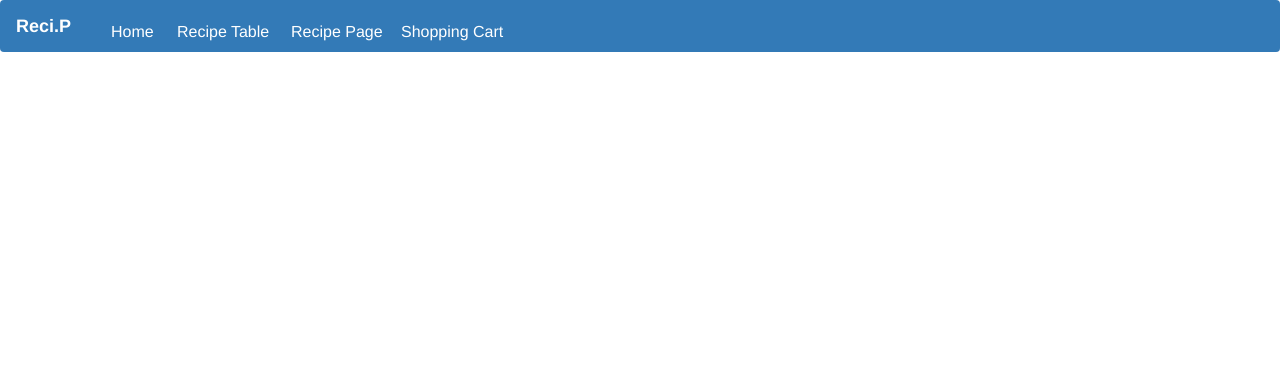
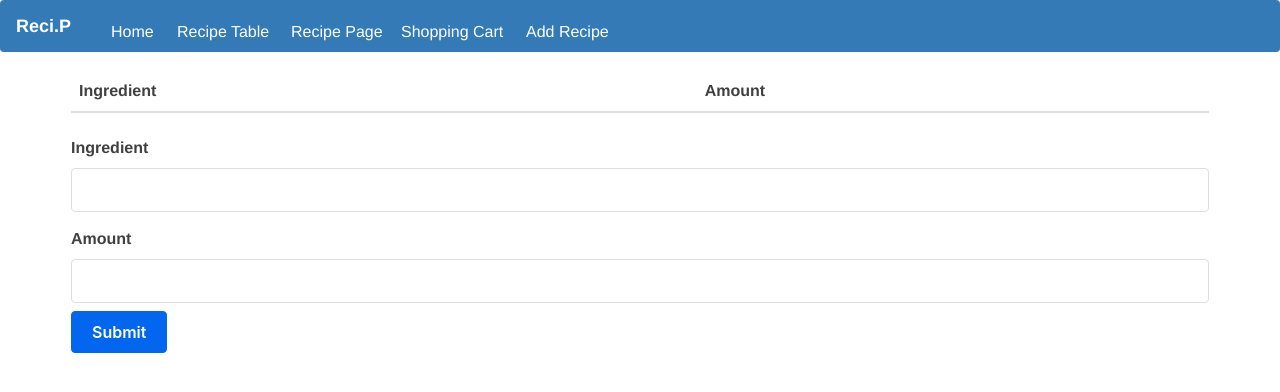
Before and after one commit to therodesun/recipes.io, a React (Create React App) app in the folder ui/: page /AddRecipe in a window 1280 px wide. Shown: the top 392 px of the page. Built offline with nearby package versions, Linux system fonts and the light colour scheme.

Commit message:
added add recipe page

```diff
--- /dev/null
+++ b/ui/src/AddRecipe/AddRecipe.js
@@ -0,0 +1,51 @@
+import React, { Component } from 'react'
+import Table from './Table'
+import Form from './Form'
+
+class AddRecipe extends Component {
+
+    state = {
+      ingredients: [],
+    }
+
+    removeCharacter = index => {
+      const { ingredients } = this.state
+
+      this.setState({
+        ingredients: ingredients.filter((ingredient, i) => {
+          return i !== index
+        }),
+      })
+    }
+
+    removeIngredient = index => {
+      const { ingredients } = this.state
+
+      this.setState({
+        ingredients: ingredients.filter((ingredient, i) => {
+          return i !== index
+        }),
+      })
+    }
+
+   handleSubmit = ingredient => {
+      this.setState({ ingredients: [...this.state.ingredients, ingredient] });
+   }
+
+   handleDelete = (ingredient, index) => {
+      this.removeIngredient(index);
+   }
+
+    render() {
+      const { ingredients } = this.state
+
+      return (
+        <div className="container">
+          <Table ingredientData={ingredients} remove={this.handleDelete} />
+          <Form handleSubmit={this.handleSubmit} />
+        </div>
+      )
+    }
+}
+
+export default AddRecipe
--- /dev/null
+++ b/ui/src/AddRecipe/Form.js
@@ -0,0 +1,49 @@
+import React, { Component } from 'react'
+
+class Form extends Component {
+  initialState = {
+    ingredient: '',
+    amount: '',
+  }
+
+  state = this.initialState
+
+  handleChange = event => {
+    const { name, value } = event.target
+
+    this.setState({
+      [name]: value,
+    })
+  }
+
+  submitForm = () => {
+    this.props.handleSubmit(this.state)
+    this.setState(this.initialState)
+  }
+
+  render() {
+  const { ingredient, amount } = this.state;
+
+  return (
+    <form>
+      <label htmlFor="ingredient">Ingredient</label>
+      <input
+        type="text"
+        name="ingredient"
+        id="ingredient"
+        value={ingredient}
+        onChange={this.handleChange} />
+      <label htmlFor="amount">Amount</label>
+      <input
+        type="text"
+        name="amount"
+        id="amount"
+        value={amount}
+        onChange={this.handleChange} />
+      <input type="button" value="Submit" onClick={this.submitForm} />
+    </form>
+  );
+}
+
+}
+export default Form;
--- /dev/null
+++ b/ui/src/AddRecipe/Table.js
@@ -0,0 +1,40 @@
+import React, { Component } from 'react'
+
+const TableHeader = () => {
+  return (
+    <thead>
+      <tr>
+        <th>Ingredient</th>
+        <th>Amount</th>
+      </tr>
+    </thead>
+  )
+}
+
+const TableBody = props => {
+  const rows = props.ingredientData.map((row, index) => {
+    return (
+      <tr key={index}>
+        <td>{row.ingredient}</td>
+        <td>{row.amount}</td>
+        <td>
+          <button onClick={() => props.remove(row, index)}>Delete</button>
+        </td>
+      </tr>)
+  })
+
+  return <tbody>{rows}</tbody>
+}
+
+const Table = props => {
+  const { ingredientData, remove } = props
+
+  return (
+    <table>
+      <TableHeader />
+      <TableBody ingredientData={ingredientData} remove={remove} />
+    </table>
+  )
+}
+
+export default Table
--- a/ui/src/Routes.js
+++ b/ui/src/Routes.js
@@ -6,6 +6,7 @@ import Home from "./Home/Home";
 import history from './history';
 import RecipePage from './RecipePage/RecipePage';
 import ShoppingCart from './ShoppingCart/ShoppingCart';
+import AddRecipe from './AddRecipe/AddRecipe';
 
 export default class Routes extends Component {
     render() {
@@ -16,6 +17,7 @@ export default class Routes extends Component {
                     <Route path="/RecipeTable" component={TablePage} />
                     <Route path="/RecipePage" component={RecipePage} />
                     <Route path="/ShoppingCart" component={ShoppingCart} />
+                    <Route path="/AddRecipe" component={AddRecipe} />
                 </Switch>
             </Router>
         )
--- a/ui/src/components/Navbar.css
+++ b/ui/src/components/Navbar.css
@@ -2,7 +2,7 @@
     margin-right: 5px;
 }
 
-#link0, #link1, #link2, #link3 {
+#link0, #link1, #link2, #link3, #link4 {
     color: white;
     top: 20px;
     position: absolute;
@@ -24,6 +24,10 @@
     left: 400px;
 }
 
+#link4 {
+    left: 525px;
+}
+
 #link0:hover, #link1:hover, #link2:hover, #link3:hover {
     color: grey;
 }
--- a/ui/src/components/Navbar.js
+++ b/ui/src/components/Navbar.js
@@ -15,6 +15,7 @@ const Navigation = (props) => {
                     <Nav.Link href="/RecipeTable" id="link1">Recipe Table</Nav.Link>
                     <Nav.Link href="/RecipePage" id="link2">Recipe Page</Nav.Link>
                     <Nav.Link href="/ShoppingCart" id="link3">Shopping Cart</Nav.Link>
+                    <Nav.Link href="/AddRecipe" id="link4">Add Recipe</Nav.Link>
                 </Nav>
             </Navbar.Collapse>
         </Navbar>
```
Also changed, not shown: 2 other files (tests, documents, lock files or other folders).
